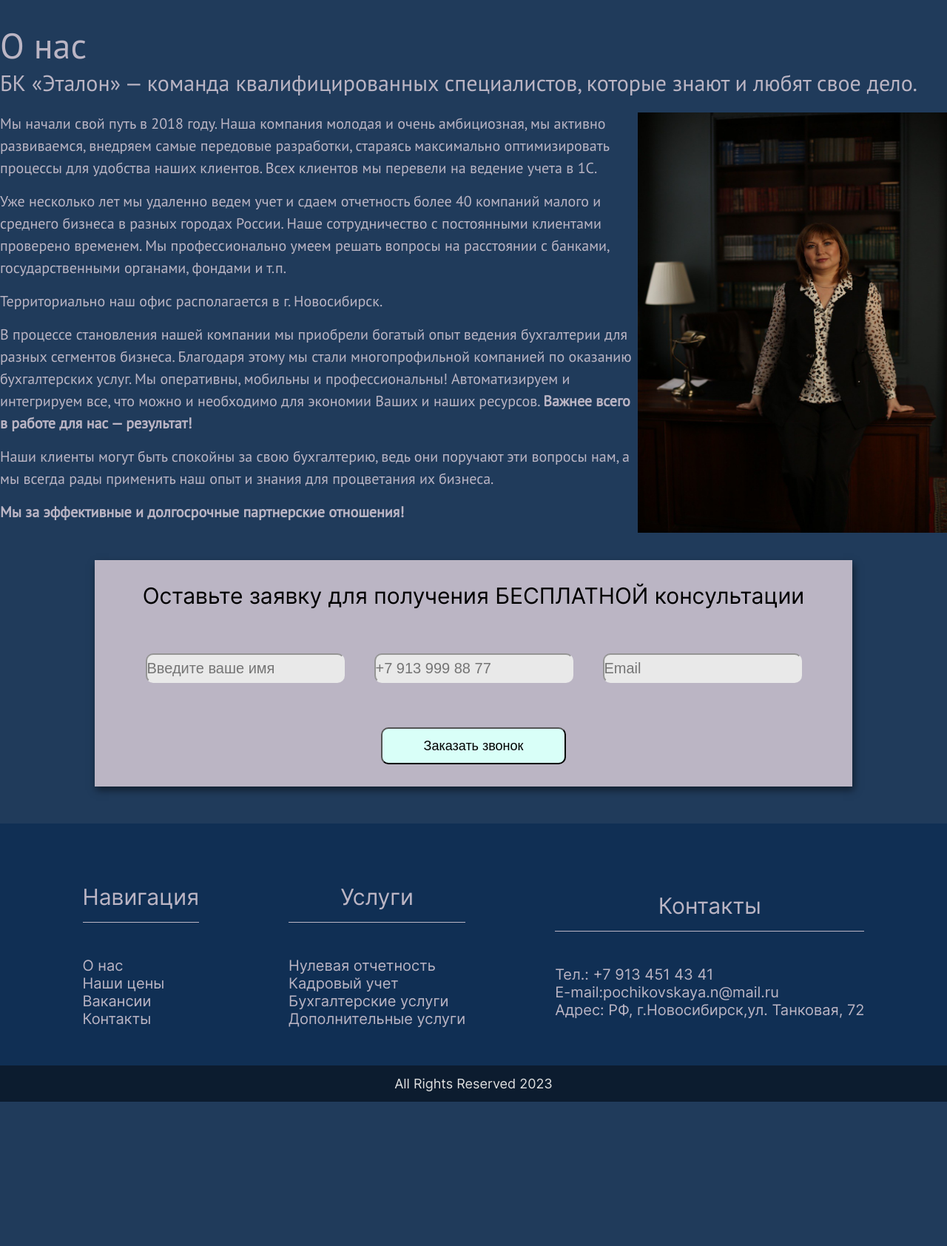
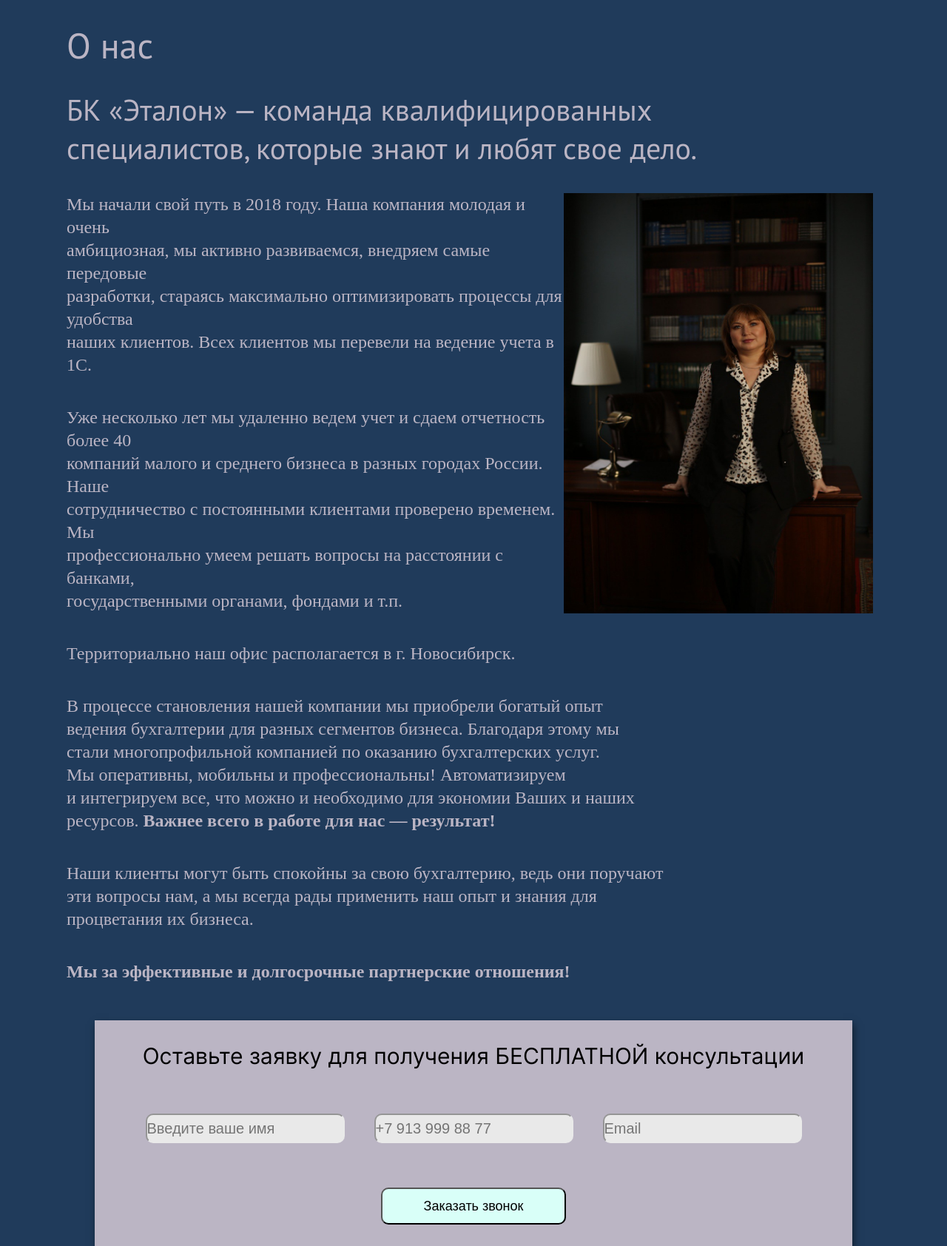
Before and after one commit to ruslan2570/BuhCompany59, a PHP site: page /about.html in a window 1280 px wide. Shown: the part 162-1846 px from the top of the page at 74% size. Before the commit the page ends 1651 px from the top, so only its background shows below. Run offline with PHP 8.4, Linux system fonts and the light colour scheme.

Commit message:
вроде получилось

```diff
--- a/about.html
+++ b/about.html
@@ -83,44 +83,46 @@
 
 
 
-                    <h3 class="content_header">БК «Эталон» — команда квалифицированных специалистов, которые знают и
+                    <h3 class="content_header_a">БК «Эталон» — команда квалифицированных <br> специалистов, которые знают и
                         любят
                         свое дело. </h3>
 
 
 
 
-    <img class="img_about" src="/img/photo_about.jpg" alt="фото бухгалтера" >
 
-                    <p>Мы начали свой путь в 2018 году. Наша компания молодая и очень амбициозная, мы активно
+
+                    <p> <img class="img_about" src="/img/photo_about.jpg" alt="фото бухгалтера" >Мы начали свой путь в 2018 году. Наша компания молодая и очень <br>  амбициозная, мы активно
                         развиваемся,
-                        внедряем самые передовые разработки, стараясь максимально оптимизировать процессы для удобства
+                        внедряем самые передовые<br> разработки, стараясь максимально оптимизировать процессы для удобства<br>
                         наших
                         клиентов. Всех клиентов мы перевели на ведение учета в 1С.
                     </p>
+
+
                     <p>
-                        Уже несколько лет мы удаленно ведем учет и сдаем отчетность более 40 компаний малого и среднего
+                        Уже несколько лет мы удаленно ведем учет и сдаем отчетность более 40<br> компаний малого и среднего
                         бизнеса
-                        в разных городах России. Наше сотрудничество с постоянными клиентами проверено временем. Мы
-                        профессионально умеем решать вопросы на расстоянии с банками, государственными органами, фондами
+                        в разных городах России. Наше<br> сотрудничество с постоянными клиентами проверено временем. Мы<br>
+                        профессионально умеем решать вопросы на расстоянии с банками,<br> государственными органами, фондами
                         и
                         т.п.
                     </p>
                     <p>Территориально наш офис располагается в г. Новосибирск.</p>
                     <p>
-                        В процессе становления нашей компании мы приобрели богатый опыт ведения бухгалтерии для разных
+                        В процессе становления нашей компании мы приобрели богатый опыт <br>ведения бухгалтерии для разных
                         сегментов
-                        бизнеса. Благодаря этому мы стали многопрофильной компанией по оказанию бухгалтерских услуг.
-                        Мы оперативны, мобильны и профессиональны! Автоматизируем и интегрируем все, что можно и
+                        бизнеса. Благодаря этому мы<br> стали многопрофильной компанией по оказанию бухгалтерских услуг.<br>
+                        Мы оперативны, мобильны и профессиональны! Автоматизируем <br>и интегрируем все, что можно и
                         необходимо
                         для
-                        экономии Ваших и наших ресурсов. <b>Важнее всего в работе для нас — результат!</b></p>
+                        экономии Ваших и наших<br> ресурсов. <b>Важнее всего в работе для нас — результат!</b></p>
 
 
                     <p>
-                        Наши клиенты могут быть спокойны за свою бухгалтерию, ведь они поручают эти вопросы нам, а мы
+                        Наши клиенты могут быть спокойны за свою бухгалтерию, ведь они поручают <br>эти вопросы нам, а мы
                         всегда
-                        рады применить наш опыт и знания для процветания их бизнеса.
+                        рады применить наш опыт и знания для <br> процветания их бизнеса.
                     </p>
                     <p><b>Мы за эффективные и долгосрочные партнерские отношения!</b></p>
                     </p>
--- a/css/style.css
+++ b/css/style.css
@@ -1211,10 +1211,27 @@ input[type=file]::file-selector-button:hover {
     font-family: 'PT Sans';
     font-style: normal;
     font-weight: 500;
-    font-size: 20px;
-    line-height: 30px;
+    font-size: 30px;
+    line-height: 40px;
     color: #BBB5C4;
-    margin-bottom: 15px;
+    margin-bottom: 40px;
+    margin-left: 90px;
+
+    font-family: 'Playfair Display';
+
+
+letter-spacing: 0em;
+
+
+//styleName: Н3;
+
+font-size: 24px;
+font-weight: 400;
+line-height: 31px;
+
+text-align: left;
+
+
 
 
 
@@ -1228,6 +1245,7 @@ input[type=file]::file-selector-button:hover {
     line-height: 40px;
     color: #BBB5C4;
     margin-bottom: 20px;
+
 }
 
 .img_about {
@@ -1347,8 +1365,11 @@ input[type=file]::file-selector-button:hover {
 
   left: 922px;
   top: 375px;
+  width: 418px;
+  height: 568px;
+  float: right;
 
-  float: right;
+  margin-right: 100px;
 
 
 
@@ -1365,4 +1386,23 @@ h4 {
     padding-top: 30px;5
     line-height: 64px;
     align-items: center;
+    margin-left: 90px;
+
+
+
 }
+
+
+.content_header_a{
+    text-align: left;
+    font-family: 'PT Sans';
+    font-style: normal;
+    font-weight: 400;
+    font-size: 40px;
+    color: #BBB5C4;
+    padding-top: 30px;5
+    line-height: 64px;
+    align-items: center;
+    margin-left: 90px;
+    padding-bottom:35px
+}
```
